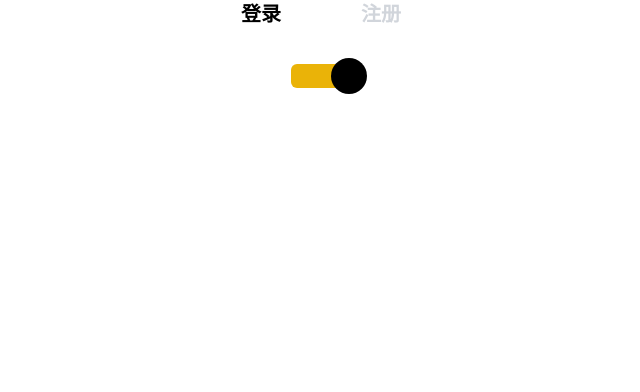
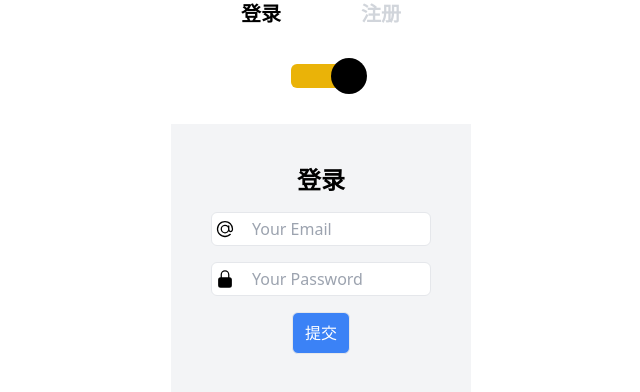
Before and after one commit to hzz4j/nextjs-springboot-jwt, a Next.js app in the folder next-jwt-app/: page /login in a window 1280 px wide. Shown: the top 392 px of the page, without its empty margins (319-959 px from the left). Built offline with nearby package versions, Linux system fonts and the light colour scheme.

Commit message:
feat(login): :sparkles: 完成login的3D转化

```diff
--- a/next-jwt-app/src/app/login/page.module.scss
+++ b/next-jwt-app/src/app/login/page.module.scss
@@ -3,3 +3,30 @@
 :export {
   duration: $duration;
 }
+
+.cardContainer {
+  width: 300px;
+  height: 500px;
+  perspective: 600px;
+  transform-style: preserve-3d;
+}
+
+.cardWrapper {
+  width: 100%;
+  height: 100%;
+  position: absolute;
+  // 旋转这里，保持子元素的3d效果
+  transform-style: preserve-3d;
+  transition: all $duration ease-in-out;
+
+  > div {
+    position: absolute;
+    width: 100%;
+    height: 100%;
+    backface-visibility: hidden;
+
+    &:nth-of-type(2) {
+      transform: rotateY(180deg);
+    }
+  }
+}
--- a/next-jwt-app/src/app/login/page.tsx
+++ b/next-jwt-app/src/app/login/page.tsx
@@ -2,7 +2,8 @@
 import { useState } from 'react'
 import clsx from 'clsx'
 import RectCheckbox from '@/ui/login/rect-checkbox'
-import styleVariable from './page.module.scss'
+import { LoginForm, SignUpForm } from '@/ui/login/Form/form'
+import style from './page.module.scss'
 
 export default function Page() {
   const [isChecked, setChecked] = useState(true)
@@ -15,11 +16,11 @@ export default function Page() {
   }
 
   const liStyle = {
-    transition: `color ${styleVariable.duration} ease-in-out`
+    transition: `color ${style.duration} ease-in-out`
   } satisfies React.CSSProperties
 
   return (
-    <section className='flex flex-col items-center justify-center gap-6'>
+    <section className='flex flex-col items-center justify-center gap-6 overflow-hidden'>
       <ul className='flex gap-[80px]'>
         <li
           style={liStyle}
@@ -40,6 +41,22 @@ export default function Page() {
         </li>
       </ul>
       <RectCheckbox width={60} onChange={handleOnChange} />
+
+      <div className={style.cardContainer}>
+        <div
+          style={{
+            transform: isChecked ? 'rotateY(0deg)' : 'rotateY(180deg)'
+          }}
+          className={style.cardWrapper}
+        >
+          <div>
+            <LoginForm />
+          </div>
+          <div>
+            <SignUpForm />
+          </div>
+        </div>
+      </div>
     </section>
   )
 }
--- a/next-jwt-app/src/ui/login/Form/form.tsx
+++ b/next-jwt-app/src/ui/login/Form/form.tsx
@@ -1,7 +1,52 @@
+import { LockClosedIcon, AtSymbolIcon, UserIcon } from '@heroicons/react/24/solid'
+
 export const LoginForm: React.FC = () => {
-  return <></>
+  return (
+    <>
+      <form className='space-y-4 bg-gray-100 p-10'>
+        <h1 className='text-center text-2xl font-bold'>登录</h1>
+        <div className='relative'>
+          <input type='text' placeholder='Your Email' className='w-full rounded-md border px-2 py-1 pl-10' />
+          <AtSymbolIcon className='absolute left-1 top-1/2 h-5 w-5 -translate-y-1/2' />
+        </div>
+
+        <div className='relative'>
+          <input type='text' placeholder='Your Password' className='w-full rounded-md border px-2 py-1 pl-10' />
+          <LockClosedIcon className='absolute left-1 top-1/2 h-5 w-5 -translate-y-1/2' />
+        </div>
+
+        <div className='flex justify-center'>
+          <button className='rounded-md border bg-blue-500 px-3 py-2 text-white'>提交</button>
+        </div>
+      </form>
+    </>
+  )
 }
 
 export const SignUpForm: React.FC = () => {
-  return <></>
+  return (
+    <>
+      <form className='space-y-4 bg-gray-100 p-10'>
+        <h1 className='text-center text-2xl font-bold'>注册</h1>
+
+        <div className='relative'>
+          <input type='text' placeholder='Your Full Name' className='w-full rounded-md border px-2 py-1 pl-10' />
+          <UserIcon className='absolute left-1 top-1/2 h-5 w-5 -translate-y-1/2' />
+        </div>
+
+        <div className='relative'>
+          <input type='text' placeholder='Your Email' className='w-full rounded-md border px-2 py-1 pl-10' />
+          <AtSymbolIcon className='absolute left-1 top-1/2 h-5 w-5 -translate-y-1/2' />
+        </div>
+
+        <div className='relative'>
+          <input type='text' placeholder='Your Password' className='w-full rounded-md border px-2 py-1 pl-10' />
+          <LockClosedIcon className='absolute left-1 top-1/2 h-5 w-5 -translate-y-1/2' />
+        </div>
+        <div className='flex justify-center'>
+          <button className='rounded-md border bg-blue-500 px-3 py-2 text-white'>提交</button>
+        </div>
+      </form>
+    </>
+  )
 }
```
